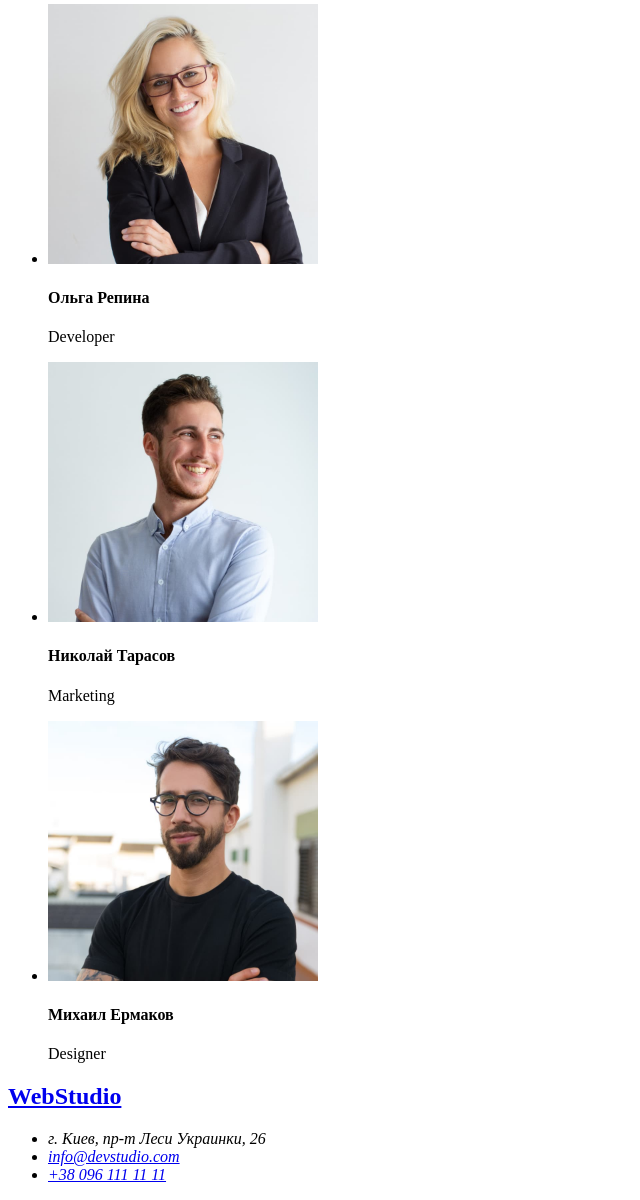
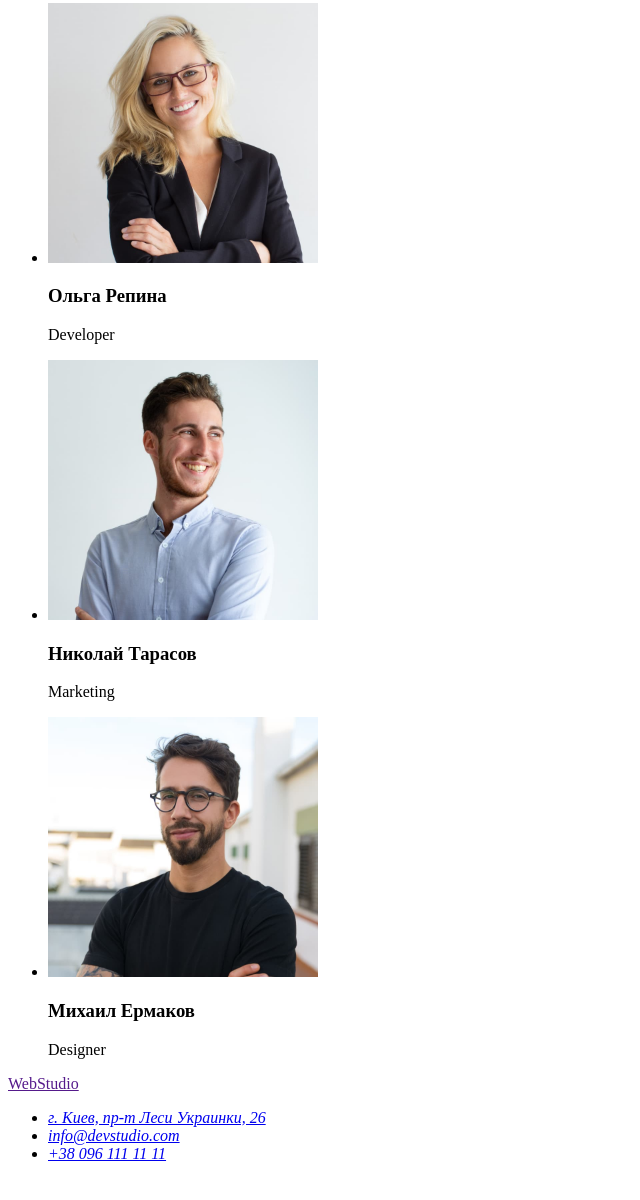
Before and after one commit to Mapkyxa6153/goit-markup-hw-01, a plain HTML site: page index.html in a window 1280 px wide. Shown: the part 2028-3228 px from the top of the page, without its empty margins (0-640 px from the left). After the commit the page ends 3207 px from the top, so only its background shows below. Drawn offline with Linux system fonts and the light colour scheme.

Commit message:
правки по замечания
заменил h4 на h3 в наша команда
футер исправлен согласно совету ментора

```diff
--- a/index.html
+++ b/index.html
@@ -72,22 +72,22 @@
             <ul>
                 <li>
                     <img src="images/11.jpg" width="270" alt="Happy man with glasses">
-                    <h4>Игорь Демьяненко</h4>
+                    <h3>Игорь Демьяненко</h3>
                     <p>Product Designer</p>
                 </li>
                 <li>
                     <img src="images/12.jpg" width="270" alt="blonde woman">
-                    <h4>Ольга Репина</h4>
+                    <h3>Ольга Репина</h3>
                     <p>Developer</p>
                 </li>
                 <li>
                     <img src="images/13.jpg" width="270" alt="man in light blue shirt">
-                    <h4>Николай Тарасов</h4>
+                    <h3>Николай Тарасов</h3>
                     <p>Marketing</p>
                 </li>
                 <li>
                     <img src="images/14.jpg" width="270" alt="man in black t-shirt">
-                    <h4>Михаил Ермаков</h4>
+                    <h3>Михаил Ермаков</h3>
                     <p>Designer</p>
                 </li>
             </ul>
@@ -95,26 +95,26 @@
     </main>
     <!--Футер-->
     <footer>
-        <h2><a href="/">WebStudio</a></h2>
+        <a href="">WebStudio</a>
+        <address>
             <ul>
                 <li>
-                <address>
-                    г. Киев, пр-т Леси Украинки, 26
-                </address>
+                    <a
+                        href="https://www.google.com/search?client=opera&q=Киев%2C+пр-т+Леси+Украинки%2C+26&sourceid=opera&ie=UTF-8&oe=UTF-8"
+                        target="_blank"
+                        rel="noopener noreferrer"
+                        >г. Киев, пр-т Леси Украинки, 26
+                    </a>
                 </li>
                 <li>
-                <address>
-                    <a href="mailto:info@devstudio.com">info@devstudio.com</a>
-                </address>
-
+                    <a href="mailto:info@devstudio.com">info@devstudio.com
+                    </a>
                 </li>
                 <li>
-                <address>
                     <a href="tel:+380961111111">+38 096 111 11 11</a>
-                </address>
-
                 </li>
             </ul>
+        </address>
     </footer>
 </body>
 
```
Lines whose indentation alone changed are shown as unchanged.
